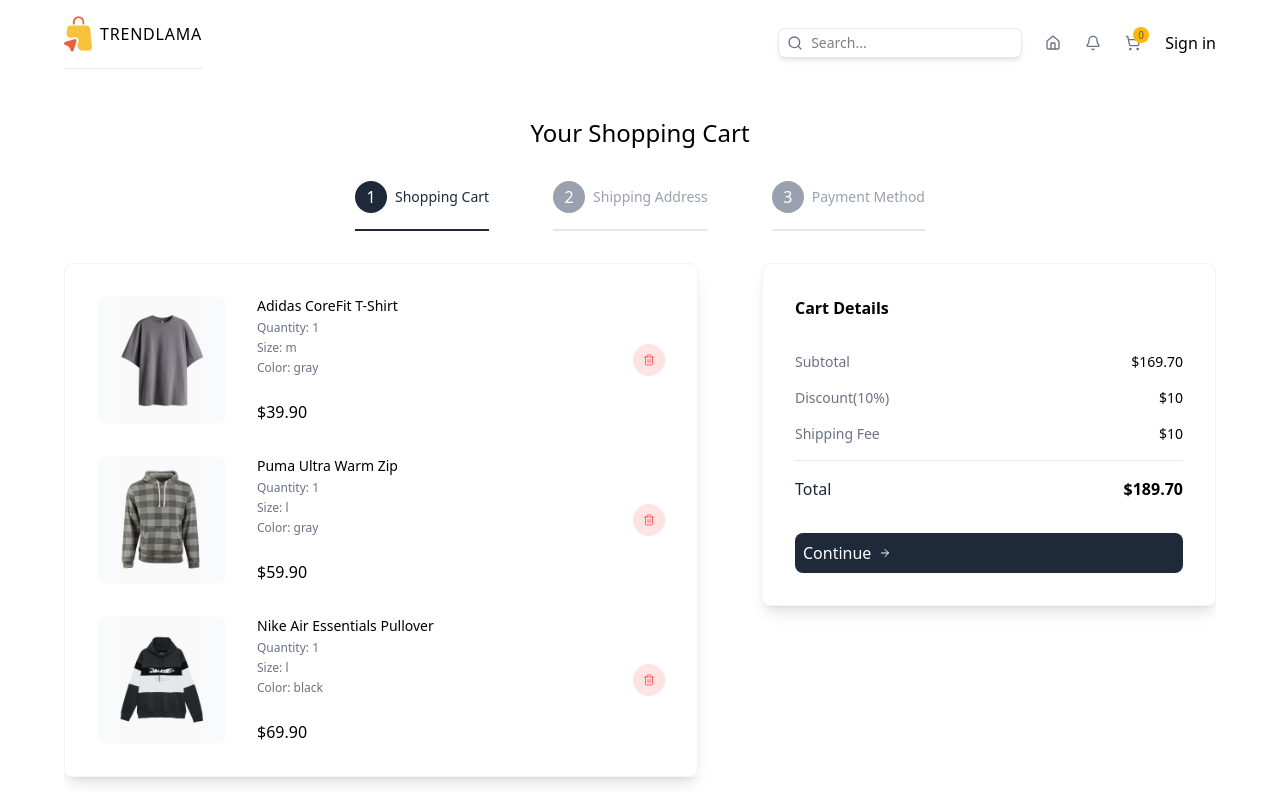
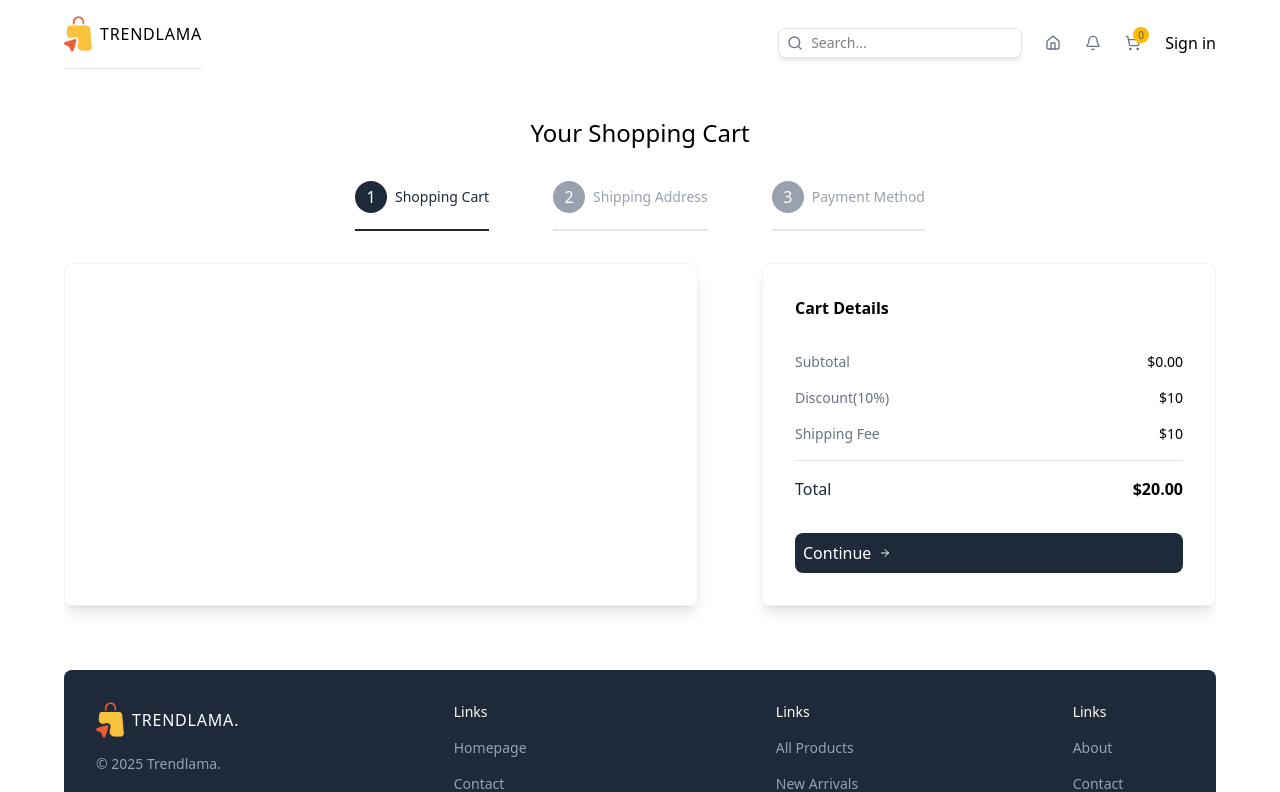
Before and after one commit to ggoswami777/e-commerce-ui, a Next.js app in the folder client/: page /cart in a window 1280 px wide. Shown: the top 792 px of the page. Built offline with nearby package versions, Linux system fonts and the light colour scheme.

Commit message:
added dynamic product in cart page , store cart in local storage and use hydration

```diff
--- a/client/src/app/cart/page.tsx
+++ b/client/src/app/cart/page.tsx
@@ -2,6 +2,7 @@
 
 import PaymentForm from "@/components/PaymentForm"
 import ShippingForm from "@/components/ShippingForm"
+import useCartStore from "@/stores/cartStore"
 import { CartItemsType, ShippingFormInputs } from "@/types"
 import { ArrowRight, Trash2 } from "lucide-react"
 import Image from "next/image"
@@ -21,66 +22,67 @@
         title:"Payment Method"
     }
 ]
-const cartItems:CartItemsType=[
-    {
-    id: 1,
-    name: "Adidas CoreFit T-Shirt",
-    shortDescription:
-      "Lorem ipsum dolor sit amet consect adipisicing elit lorem ipsum dolor sit.",
-    description:
-      "Lorem ipsum dolor sit amet consect adipisicing elit lorem ipsum dolor sit. Lorem ipsum dolor sit amet consect adipisicing elit lorem ipsum dolor sit. Lorem ipsum dolor sit amet consect adipisicing elit lorem ipsum dolor sit.",
-    price: 39.9,
-    sizes: ["s", "m", "l", "xl", "xxl"],
-    colors: ["gray", "purple", "green"],
-    images: {
-      gray: "/products/1g.png",
-      purple: "/products/1p.png",
-      green: "/products/1gr.png",
-    },
-    quantity:1,
-    selectedSize:"m",
-    selectedColor:"gray"
-  },
-  {
-    id: 2,
-    name: "Puma Ultra Warm Zip",
-    shortDescription:
-      "Lorem ipsum dolor sit amet consect adipisicing elit lorem ipsum dolor sit.",
-    description:
-      "Lorem ipsum dolor sit amet consect adipisicing elit lorem ipsum dolor sit. Lorem ipsum dolor sit amet consect adipisicing elit lorem ipsum dolor sit. Lorem ipsum dolor sit amet consect adipisicing elit lorem ipsum dolor sit.",
-    price: 59.9,
-    sizes: ["s", "m", "l", "xl"],
-    colors: ["gray", "green"],
-    images: { gray: "/products/2g.png", green: "/products/2gr.png" },
-    quantity:1,
-    selectedSize:"l",
-    selectedColor:"gray"
+// const cartItems:CartItemsType=[
+//     {
+//     id: 1,
+//     name: "Adidas CoreFit T-Shirt",
+//     shortDescription:
+//       "Lorem ipsum dolor sit amet consect adipisicing elit lorem ipsum dolor sit.",
+//     description:
+//       "Lorem ipsum dolor sit amet consect adipisicing elit lorem ipsum dolor sit. Lorem ipsum dolor sit amet consect adipisicing elit lorem ipsum dolor sit. Lorem ipsum dolor sit amet consect adipisicing elit lorem ipsum dolor sit.",
+//     price: 39.9,
+//     sizes: ["s", "m", "l", "xl", "xxl"],
+//     colors: ["gray", "purple", "green"],
+//     images: {
+//       gray: "/products/1g.png",
+//       purple: "/products/1p.png",
+//       green: "/products/1gr.png",
+//     },
+//     quantity:1,
+//     selectedSize:"m",
+//     selectedColor:"gray"
+//   },
+//   {
+//     id: 2,
+//     name: "Puma Ultra Warm Zip",
+//     shortDescription:
+//       "Lorem ipsum dolor sit amet consect adipisicing elit lorem ipsum dolor sit.",
+//     description:
+//       "Lorem ipsum dolor sit amet consect adipisicing elit lorem ipsum dolor sit. Lorem ipsum dolor sit amet consect adipisicing elit lorem ipsum dolor sit. Lorem ipsum dolor sit amet consect adipisicing elit lorem ipsum dolor sit.",
+//     price: 59.9,
+//     sizes: ["s", "m", "l", "xl"],
+//     colors: ["gray", "green"],
+//     images: { gray: "/products/2g.png", green: "/products/2gr.png" },
+//     quantity:1,
+//     selectedSize:"l",
+//     selectedColor:"gray"
 
-  },
-  {
-    id: 3,
-    name: "Nike Air Essentials Pullover",
-    shortDescription:
-      "Lorem ipsum dolor sit amet consect adipisicing elit lorem ipsum dolor sit.",
-    description:
-      "Lorem ipsum dolor sit amet consect adipisicing elit lorem ipsum dolor sit. Lorem ipsum dolor sit amet consect adipisicing elit lorem ipsum dolor sit. Lorem ipsum dolor sit amet consect adipisicing elit lorem ipsum dolor sit.",
-    price: 69.9,
-    sizes: ["s", "m", "l"],
-    colors: ["green", "blue", "black"],
-    images: {
-      green: "/products/3gr.png",
-      blue: "/products/3b.png",
-      black: "/products/3bl.png",
-    },
-    quantity:1,
-    selectedSize:"l",
-    selectedColor:"black"
-  },
-]
+//   },
+//   {
+//     id: 3,
+//     name: "Nike Air Essentials Pullover",
+//     shortDescription:
+//       "Lorem ipsum dolor sit amet consect adipisicing elit lorem ipsum dolor sit.",
+//     description:
+//       "Lorem ipsum dolor sit amet consect adipisicing elit lorem ipsum dolor sit. Lorem ipsum dolor sit amet consect adipisicing elit lorem ipsum dolor sit. Lorem ipsum dolor sit amet consect adipisicing elit lorem ipsum dolor sit.",
+//     price: 69.9,
+//     sizes: ["s", "m", "l"],
+//     colors: ["green", "blue", "black"],
+//     images: {
+//       green: "/products/3gr.png",
+//       blue: "/products/3b.png",
+//       black: "/products/3bl.png",
+//     },
+//     quantity:1,
+//     selectedSize:"l",
+//     selectedColor:"black"
+//   },
+// ]
 const Cartpage = () => {
   const searchParams=useSearchParams();
   const router=useRouter();
   const activeStep=parseInt(searchParams.get("step") || "1");
+  const {cart,removeFromCart}=useCartStore();
   const [shippingForm,setShippingForm]=useState<ShippingFormInputs | null>(null)
   return (
     <div className="flex flex-col gap-8 items-center justify-center mt-12 ">
@@ -104,9 +106,9 @@
         {/* steps */}
         <div className="w-full lg:w-7/12 shadow-lg border-1 border-gray-100 p-8 rounded-lg flex flex-col gap-8">
         {activeStep === 1 ? (
-          cartItems.map(item=>(
+          cart.map(item=>(
             // single cart item
-            <div className="flex items-center justify-between" key={item.id}>
+            <div className="flex items-center justify-between" key={item.id+item.selectedSize+item.selectedColor}>
               {/* image and details */}
               <div className="flex gap-8">
                 {/* image */}
@@ -125,7 +127,7 @@
                 </div>
               </div>
               {/* delete button */}
-              <button className="w-8 h-8 rounded-full transition-all duration-300  hover:bg-red-200  bg-red-100 text-red-400 flex items-center justify-center cursor-pointer ">
+              <button onClick={()=>removeFromCart(item)} className="w-8 h-8 rounded-full transition-all duration-300  hover:bg-red-200  bg-red-100 text-red-400 flex items-center justify-center cursor-pointer ">
                 <Trash2 className="w=3 h-3"/>
               </button>
             </div>
@@ -148,7 +150,7 @@
           <div className="flex flex-col gap-4">
             <div className="flex justify-between text-sm">
               <p className="text-gray-500">Subtotal</p>
-              <p className="font-medium">${cartItems.reduce((acc,item)=>acc+item.price*item.quantity,0).toFixed(2)}</p>
+              <p className="font-medium">${cart.reduce((acc,item)=>acc+item.price*item.quantity,0).toFixed(2)}</p>
             </div>
             <div className="flex justify-between text-sm">
               <p className="text-gray-500">Discount(10%)</p>
@@ -162,7 +164,7 @@
             <div className="flex justify-between ">
               <p className="text-gray-800">Total</p>
               <p className="font-semibold">
-                ${cartItems.reduce((acc,item)=>acc+item.price*item.quantity,20).toFixed(2)}
+                ${cart.reduce((acc,item)=>acc+item.price*item.quantity,20).toFixed(2)}
               </p>
             </div>
           </div>
--- a/client/src/components/ShoppingCartIcon.tsx
+++ b/client/src/components/ShoppingCartIcon.tsx
@@ -5,12 +5,15 @@
 import Link from "next/link"
 
 const ShoppingCartIcon = () => {
-  const {cart}=useCartStore();
+  const {cart,hasHydrated}=useCartStore();
+  if(!hasHydrated){
+    return null;
+  }
   return (
     <Link href="/cart" className="relative">
         <ShoppingCart className='w-4 h-4 text-gray-500 ' />
         <span className="absolute -top-2 -right-2 bg-amber-400 text-gray-600 rounded-full w-4 h-4 flex items-center justify-center text-[10px] font-medium leading-none">
-          {cart.length}
+          {cart.reduce((acc,item)=>acc+item.quantity,0)}
         </span>
     </Link>
 
--- a/client/src/stores/cartStore.ts
+++ b/client/src/stores/cartStore.ts
@@ -1,10 +1,48 @@
 import { CartStoreActionsType, CartStoreStateType } from "@/types";
 import { create } from "zustand";
+import { createJSONStorage, persist } from "zustand/middleware";
 
- const useCartStore = create<CartStoreStateType & CartStoreActionsType>()((set) => ({
+const useCartStore = create<CartStoreStateType & CartStoreActionsType>()(
+  persist((set) => ({
     cart: [],
-    addToCart: (product) => set((state) => ({ cart: [...state.cart, product] })),
-    removeFromCart: (product) => set((state) => ({ cart: state.cart.filter((p) => p.id !== product.id) })),
+    hasHydrated:false,
+    addToCart: (product) =>
+      set((state) => {
+        const existingIndex=state.cart.findIndex(p=>p.id===product.id && p.selectedSize===product.selectedSize && p.selectedColor===product.selectedColor)
+        if(existingIndex!==-1){
+            const updatedCart=[...state.cart]
+            updatedCart[existingIndex].quantity+=product.quantity || 1;
+            return {cart:updatedCart};
+        }
+        return{
+            cart:[
+                ...state.cart,
+                {
+                    ...product,
+                    quantity:1,
+                    selectedSize:product.selectedSize,
+                    selectedColor:product.selectedColor
+                }
+            ]
+        }
+      }),
+    removeFromCart: (product) =>
+      set((state) => ({ cart: state.cart.filter((p) =>!(
+        p.id===product.id &&
+        p.selectedColor===product.selectedColor &&
+        p.selectedSize===product.selectedSize
+      )) })),
     clearCart: () => set({ cart: [] }),
-}));
+  }),
+  {
+    name:"cart",
+    storage:createJSONStorage(()=>localStorage),
+    onRehydrateStorage: () => (state) => {
+      if (state) {
+        state.hasHydrated = true;
+      }
+    },
+  })
+);
+
 export default useCartStore;
--- a/client/src/types.ts
+++ b/client/src/types.ts
@@ -35,6 +35,7 @@
 export type PaymentFormInputs=z.infer<typeof paymentFormSchema>;
 export type CartStoreStateType={
     cart:CartItemsType;
+    hasHydrated:boolean;
 }
 export type CartStoreActionsType={
     addToCart:(product:CartItemType)=>void,
```
